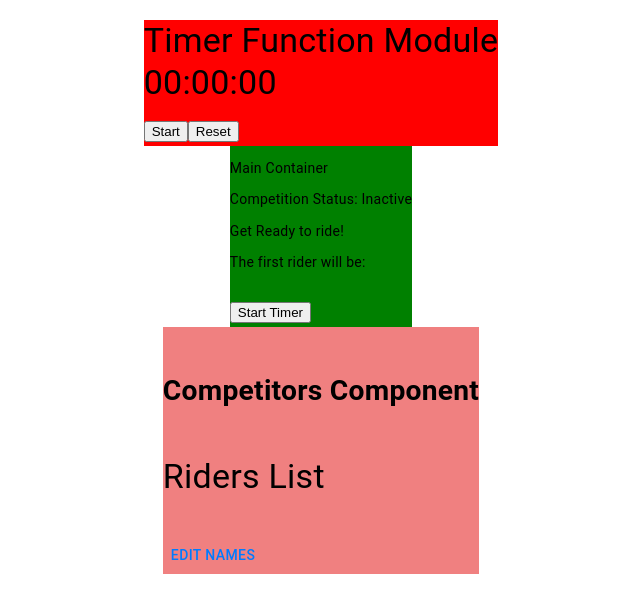
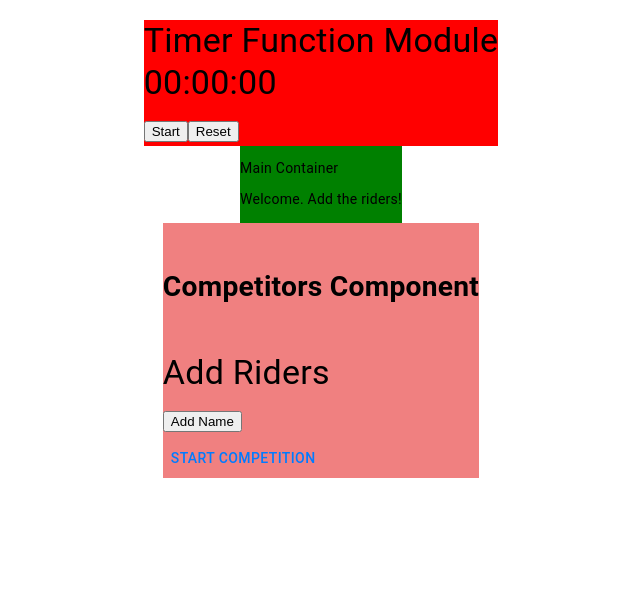
Before and after one commit to andrewcargill/TypeScriptReact, a React (Create React App) app: page /competition in a window 1280 px wide. Shown: the top 612 px of the page, without its empty margins (319-959 px from the left). Built offline with nearby package versions, Linux system fonts and the light colour scheme.

Commit message:
user feedback if no riders entered and hides edit button when compition is active

```diff
--- a/src/AppState.tsx
+++ b/src/AppState.tsx
@@ -27,7 +27,7 @@ interface AppProviderProps {
 export const AppProvider: React.FC<AppProviderProps> = ({ children }) => {
   const [isActive, setIsActive] = useState<boolean>(false);
   const [storedNames, setStoredNames] = useState<string[]>([]);
-  const [ridersReady, setRidersReady] = useState<boolean>(false);
+  const [ridersReady, setRidersReady] = useState<boolean>(true);
 
     const handleRidersReady = () => {
         setRidersReady(!ridersReady);
--- a/src/pages/Competition/Bottom/CompetitorsList.tsx
+++ b/src/pages/Competition/Bottom/CompetitorsList.tsx
@@ -1,6 +1,4 @@
-import React, { useState } from 'react';
-import Container from '@mui/material/Container';
-import Typography from '@mui/material/Typography';
+import React from 'react';
 import AddRiders from './AddRiders';
 import { Button } from '@mui/material';
 import DisplayRiders from './DisplayRiders';
@@ -16,29 +14,42 @@ function CompetitorsList() {
         marginTop: '20px',
     };
 
-    const {ridersReady, handleRidersReady} = useAppContext();
+    const { ridersReady, handleRidersReady, storedNames, isActive } = useAppContext();
+
+    const handleButtonClick = () => {
+        console.log('storedNames: ' + storedNames);
+        if (storedNames.some(name => typeof name === 'string' && name.trim() !== '')) {
+
+            handleRidersReady();
+        } else {
+            // Display a message or handle the case when storedNames is empty
+            alert('Please add at least one rider\'s name.');
+        }
+    };
 
     return (
         <div>
             <h5>Competitors Component</h5>
             {ridersReady ? (
-
                 <AddRiders />
             ) : (
                 <DisplayRiders />
             )}
             <div>
-                <Button onClick={handleRidersReady}>
+                {isActive ? (
+                    'competition active'
+                ):(
+                    <Button onClick={handleButtonClick}>
                     {ridersReady ? (
+                        'Start competition'
+                    ) : (
+                        'Edit names'
+                    )}
+                </Button>
+                )}
 
-                        'start competition'
-                    ) : (
-                        'edit names'
-                    )}
 
-                </Button>
             </div>
-
         </div>
     );
 }
```
